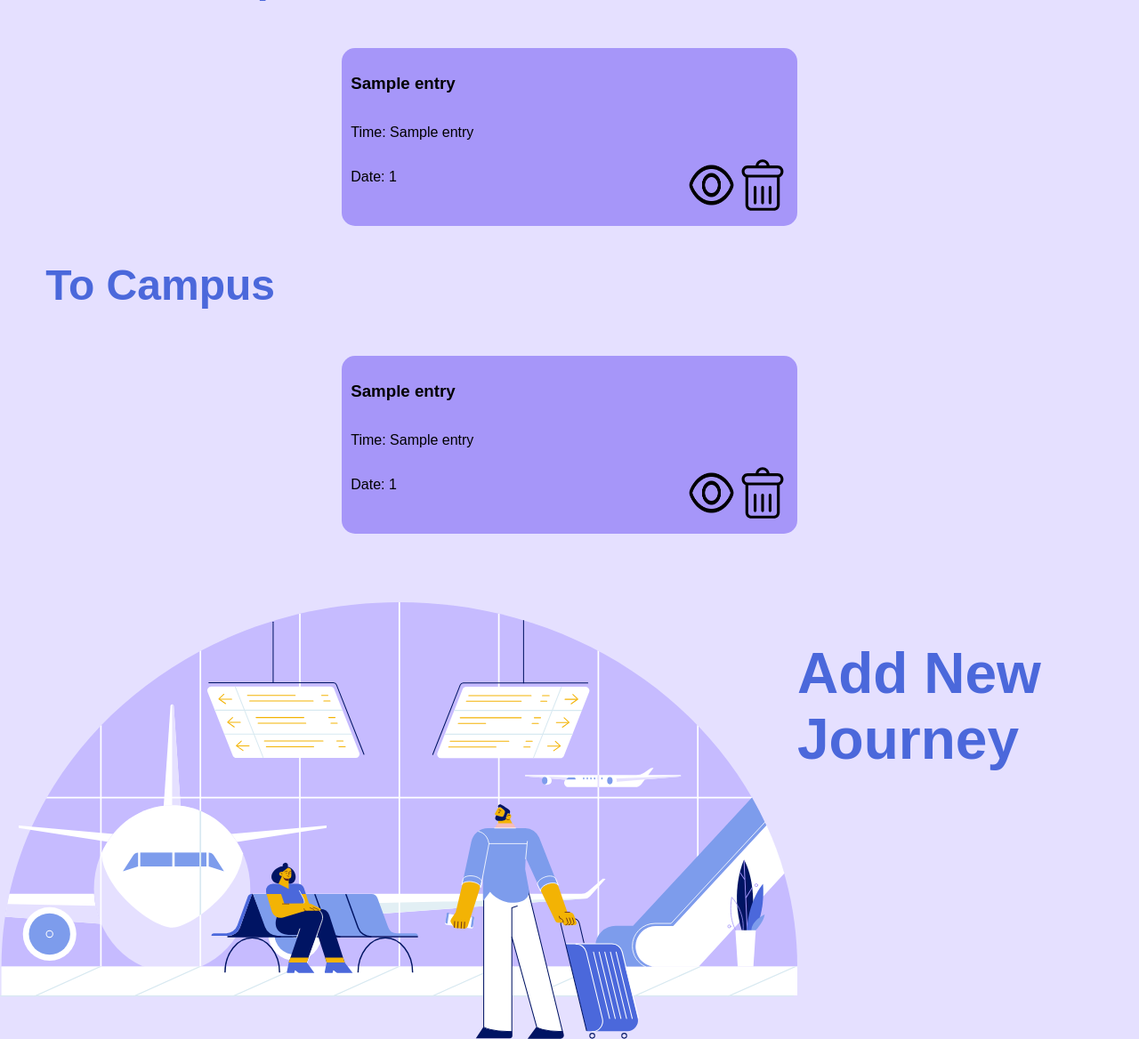
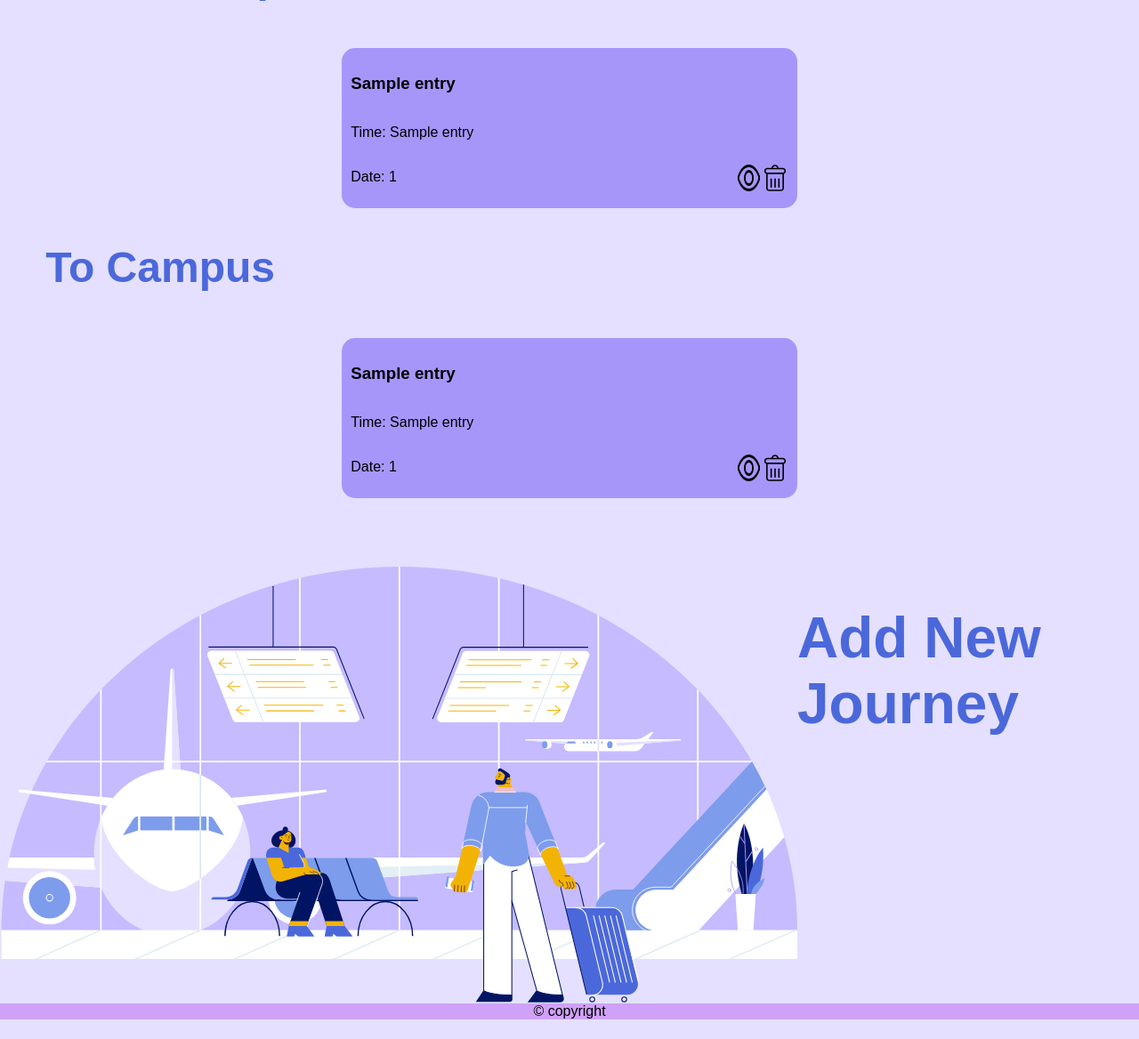
Before and after one commit to himanshuyv/CabMiloge, a Flask app: template templates/index.html in a window 1280 px wide. Shown: the part 628-1796 px from the top of the page at 89% size. After the commit the page ends 1774 px from the top, so only its background shows below. Run offline with Flask 3, Linux system fonts and the light colour scheme; the template is opened without the code that fills it: most values are stand-ins (such as "Sample title", 1, 10 or a date in 2020).

Commit message:
fixed style issues

```diff
--- a/app.py
+++ b/app.py
@@ -2,7 +2,7 @@ from flask import Flask, render_template, request,redirect,session;
 import sqlite3
 from bcrypt import gensalt,hashpw,checkpw
 import os
-import datetime
+from functools import cmp_to_key
 
 app = Flask(__name__)
 app.secret_key = os.urandom(24)
@@ -15,14 +15,18 @@ def hash_password(password):
 def check_password(entered_password, hashed_password):
     return checkpw(entered_password.encode('utf-8'), hashed_password)
 
+def compare_datetime(entry1, entry2):
+    if entry1[2] < entry2[2]:
+        return -1
+    elif entry1[2] > entry2[2]:
+        return 1
+    else:
+        return 0
+
 def sort_by_datetime(entries):
-    for i in range(len(entries)):
-        for j in range(len(entries)):
-            if entries[i][2] < entries[j][2]:
-                temp = entries[i]
-                entries[i] = entries[j]
-                entries[j] = temp
+    entries.sort(key=cmp_to_key(compare_datetime))
     return entries
+
 
 
 @app.route('/')
--- a/static/style.css
+++ b/static/style.css
@@ -127,18 +127,7 @@ body {
     color:#4b68dbff;
 }
 
-.travel-container-from{
-    clear: left;
-    height: auto;
-    width: 100%;
-    display: inline-flex;
-    flex-wrap: wrap;
-    align-content: space-around;
-    justify-content: center;
-    gap: 10%;
-}
-
-.travel-container-to{
+.travel-container{
     clear: left;
     height: auto;
     width: 100%;
@@ -152,7 +141,7 @@ body {
 .travel-card {
     background-color: #a696f9ff;
     width: 40%;
-    height: 25vh;
+    height: auto;
     min-width: 500px;
     border: solid;
     border-width: 0px;
@@ -161,30 +150,29 @@ body {
 }
 
 .travel-card-content {
+    padding: 2%;
     display: flex;
-    justify-content: space-between;
-    height: 100%;
+    height: 100;
 }
 
 .travel-card-content-left {
-    padding: 2%;
     display: flex;
-    justify-content: left;
+    width: 70%;
+    justify-content: flex-start;
     flex-direction: column;
 }
 
 .travel-card-content-right {
     float: right;
-    padding: 2%;
     display: flex;
-    justify-content: right;
-    align-items: end;
+    width: 30%;
+    justify-content: flex-end;
+    align-items: flex-end;
 }
 
 .travel-card-content-right img {
-    float: right;
-    width: 40%;
-    height: 40%;
+    width: 20%;
+    height: 30%;
     cursor: pointer;
 }
 
@@ -296,10 +284,21 @@ button:hover {
     background-color: #2980b9;
 }
 
+.booking-container{
+    clear: left;
+    height: auto;
+    width: 100%;
+    display: inline-flex;
+    flex-wrap: wrap;
+    align-content: space-around;
+    justify-content: center;
+    gap: 2%;
+}
+
 .booking-card {
     background-color: #a696f9ff;
-    width: 40%;
-    height: 30vh;
+    width: 60%;
+    height: auto;
     min-width: 500px;
     border: solid;
     border-width: 0px;
--- a/templates/index.html
+++ b/templates/index.html
@@ -33,7 +33,7 @@
             <img id="upcomingTravels" src="./../static/upcoming-travels.svg" alt="upcoming-travels">
             <h1>Upcoming <br> Travels  </h1>
             <h2 class="travel-type-heading">From Campus</h2>
-            <div class="travel-container-from">
+            <div class="travel-container">
                 {% for entry in fromCampus_entries %}
                 <div class="travel-card">
                     <div class="travel-card-content">
@@ -51,7 +51,7 @@
                 {% endfor %}
             </div>
             <h2 class="travel-type-heading">To Campus</h2>
-            <div class="travel-container-to">
+            <div class="travel-container">
                 {% for entry in toCampus_entries %}
                 <div class="travel-card">
                     <div class="travel-card-content">
--- a/templates/viewBooking.html
+++ b/templates/viewBooking.html
@@ -40,7 +40,7 @@
                 </form>
             </div>
         </div>
-        <div class="travel-container">
+        <div class="booking-container">
             {% for entry in available_options %}
             <div class="booking-card">
                 <div class="booking-card-content">
```
Also changed, not shown: cabmates.db.
